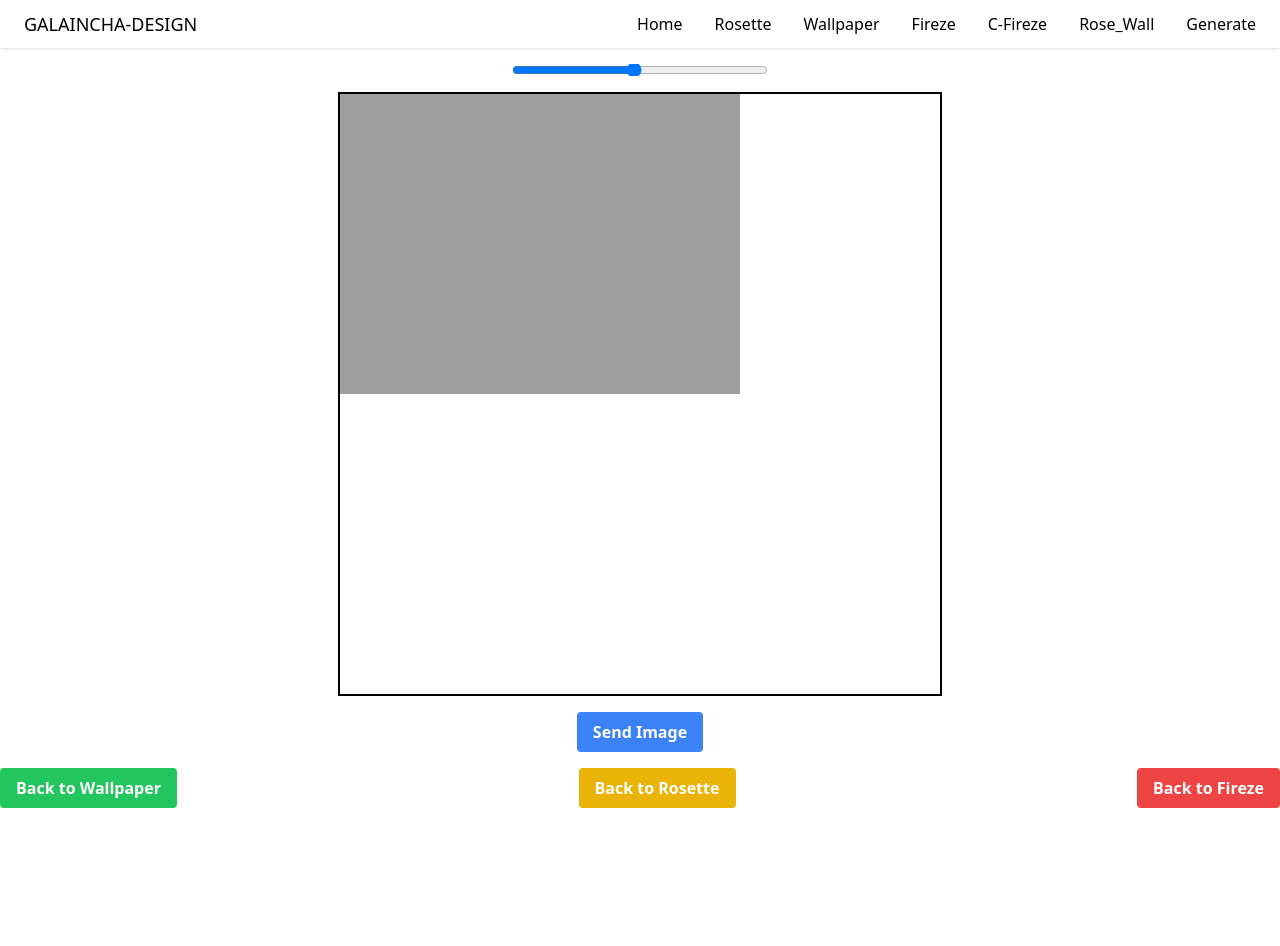
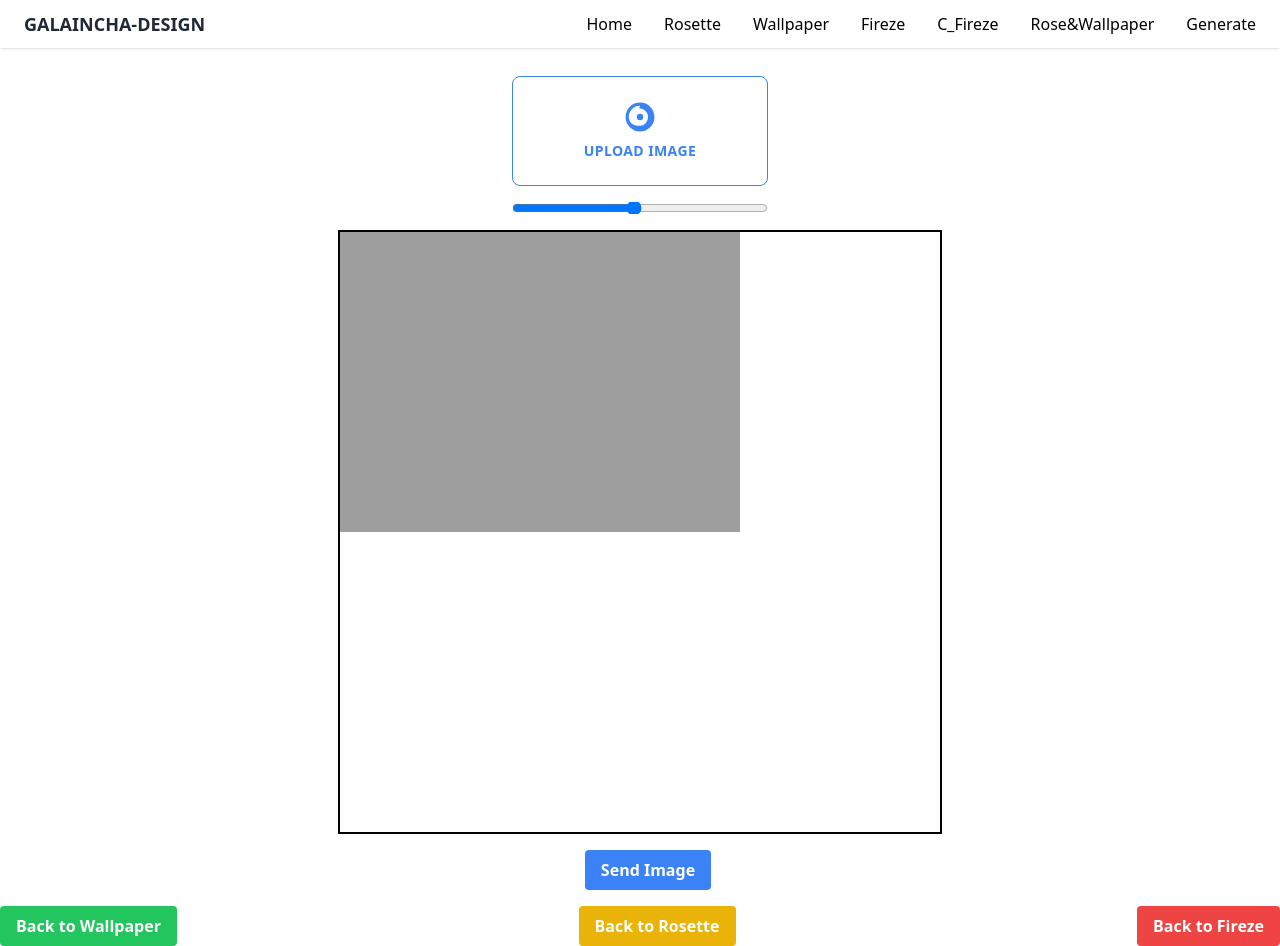
Before and after one commit to surajniroula789/rug-Frontend, a React (Vite) app: page /finale in a window 1280 px wide. Before the commit the page ends 808 px from the top, so only its background shows below. Built offline with nearby package versions, Linux system fonts and the light colour scheme.

Commit message:
bye bye major project

```diff
--- a/package.json
+++ b/package.json
@@ -11,6 +11,7 @@
   },
   "dependencies": {
     "@types/react-router-dom": "^5.3.3",
+    "jszip": "^3.10.1",
     "konva": "^9.3.1",
     "react": "^18.2.0",
     "react-dom": "^18.2.0",
--- a/src/components/Final_Generate.jsx
+++ b/src/components/Final_Generate.jsx
@@ -2,12 +2,14 @@ import React, { useEffect, useRef, useState } from "react";
 import { useNavigate } from "react-router-dom";
 import Header from "./Header";
 import "../App.css";
+import JSZip from "jszip";
 
 const backendUrl = "http://localhost:8000/send_here/";
 
 const MergeImages = () => {
   const navigate = useNavigate();
   const canvasRef = useRef(null);
+  const fileInputRef = useRef(null);
   const [dragging, setDragging] = useState(false);
   const [dragStartX, setDragStartX] = useState(0);
   const [dragStartY, setDragStartY] = useState(0);
@@ -15,14 +17,15 @@ const MergeImages = () => {
   const [dragOffsetY, setDragOffsetY] = useState(0);
   const [combinedScaleFactor, setCombinedScaleFactor] = useState(1);
   const [sentImages, setSentImages] = useState([]);
-  const [selectedImageIndex, setSelectedImageIndex] = useState(null); // Track selected image index
-  const [imagesGenerated, setImagesGenerated] = useState(false); // Track if images have been generated
+  const [selectedImageIndex, setSelectedImageIndex] = useState(null);
+  const [imagesGenerated, setImagesGenerated] = useState(false);
+  const [downloadingZip, setDownloadingZip] = useState(false);
 
   useEffect(() => {
     const canvas = canvasRef.current;
     const context = canvas.getContext("2d");
 
-    // Get image data from FinalCanvas
+    //  image from FinalCanvas
     const finalCanvasData = localStorage.getItem("combinedImage");
     const finalCanvasImage = new Image();
     finalCanvasImage.onload = () => {
@@ -36,7 +39,7 @@ const MergeImages = () => {
     };
     finalCanvasImage.src = finalCanvasData;
 
-    // Get image data from FirezeImage
+    //  image from FirezeImage
     const firezeCanvasData = localStorage.getItem("FirezeImage");
     const firezeCanvasImage = new Image();
     firezeCanvasImage.onload = () => {
@@ -70,7 +73,7 @@ const MergeImages = () => {
     const context = canvas.getContext("2d");
     context.clearRect(0, 0, canvas.width, canvas.height);
 
-    // Get image data from FinalCanvas
+    //  image data from FinalCanvas
     const finalCanvasData = localStorage.getItem("combinedImage");
     const finalCanvasImage = new Image();
     finalCanvasImage.onload = () => {
@@ -84,7 +87,7 @@ const MergeImages = () => {
     };
     finalCanvasImage.src = finalCanvasData;
 
-    // Get image data from FirezeImage
+    //  image data from FirezeImage
     const firezeCanvasData = localStorage.getItem("FirezeImage");
     const firezeCanvasImage = new Image();
     firezeCanvasImage.onload = () => {
@@ -123,14 +126,11 @@ const MergeImages = () => {
       });
 
       if (response.ok) {
-        // Handle successful response
         const responseData = await response.json();
         console.log("Image sent successfully \n", responseData.urls);
-        // Update state to display sent images
         setSentImages(responseData.urls);
-        setImagesGenerated(true); // Set imagesGenerated to true when images are received
+        setImagesGenerated(true);
       } else {
-        // Handle error response
         console.error("Error sending image");
       }
     } catch (error) {
@@ -139,18 +139,101 @@ const MergeImages = () => {
   };
 
   const handleImageClick = (index) => {
-    // Toggle selected image
     setSelectedImageIndex(index === selectedImageIndex ? null : index);
+  };
+
+  const handleFileUpload = (event) => {
+    const file = event.target.files[0];
+    if (file) {
+      const formData = new FormData();
+      formData.append("image", file);
+      uploadImage(formData);
+    }
+  };
+
+  const uploadImage = async (formData) => {
+    try {
+      const response = await fetch(backendUrl, {
+        method: "POST",
+        body: formData,
+      });
+
+      if (response.ok) {
+        const responseData = await response.json();
+        console.log("Image uploaded successfully \n", responseData.urls);
+        setSentImages(responseData.urls);
+        setImagesGenerated(true);
+      } else {
+        console.error("Error uploading image");
+      }
+    } catch (error) {
+      console.error("Error uploading image:", error);
+    }
   };
 
   const navigateTo = (path) => {
     navigate(path);
   };
 
+  const handleDownloadZip = () => {
+    setDownloadingZip(true);
+
+    const zip = new JSZip();
+    const promises = sentImages.map((imageUrl, index) => {
+      return fetch(imageUrl)
+        .then((response) => response.blob())
+        .then((blob) => {
+          zip.file(`image_${index + 1}.png`, blob);
+        })
+        .catch((error) => console.error("Error fetching image:", error));
+    });
+
+    Promise.all(promises).then(() => {
+      zip.generateAsync({ type: "blob" }).then((content) => {
+        const url = window.URL.createObjectURL(content);
+        const a = document.createElement("a");
+        a.href = url;
+        a.download = "images.zip";
+        a.click();
+        setDownloadingZip(false);
+      });
+    });
+  };
+
   return (
     <>
       <Header />
       <div className="flex flex-col items-center">
+        <div className="flex items-center justify-center w-full mt-7 ">
+          <label className="w-64 flex flex-col items-center px-4 py-6 bg-white text-blue-500 rounded-lg tracking-wide uppercase border border-blue-500 cursor-pointer hover:bg-blue-500 hover:text-white">
+            <svg
+              className="w-8 h-8"
+              fill="currentColor"
+              xmlns="http://www.w3.org/2000/svg"
+              viewBox="0 0 20 20"
+            >
+              <path
+                fillRule="evenodd"
+                d="M10 12a2 2 0 100-4 2 2 0 000 4z"
+                clipRule="evenodd"
+              ></path>
+              <path
+                fillRule="evenodd"
+                d="M10 3a7 7 0 00-7 7c0 3.038 2.462 5.5 5.5 5.5h2A5.5 5.5 0 0015 10a5.5 5.5 0 00-5.5-5.5zm0-2a9 9 0 100 18 9 9 0 000-18zM9 9h2v2H9V9z"
+                clipRule="evenodd"
+              ></path>
+            </svg>
+            <span className="mt-2 text-sm font-semibold">Upload Image</span>
+            <input
+              type="file"
+              accept="image/*"
+              ref={fileInputRef}
+              style={{ display: "none" }}
+              onChange={handleFileUpload}
+            />
+          </label>
+        </div>
+
         <div className="flex justify-center mt-4">
           <input
             type="range"
@@ -175,10 +258,19 @@ const MergeImages = () => {
         <div className="mt-4">
           <button
             onClick={handleSend}
-            className="bg-blue-500 hover:bg-blue-700 text-white font-bold py-2 px-4 rounded"
+            className="ml-4 bg-blue-500 hover:bg-blue-700 text-white font-bold py-2 px-4 rounded"
           >
             Send Image
           </button>
+          {imagesGenerated && (
+            <button
+              onClick={handleDownloadZip}
+              className="ml-4 bg-green-500 hover:bg-green-700 text-white font-bold py-2 px-4 rounded"
+              disabled={downloadingZip}
+            >
+              {downloadingZip ? "Downloading..." : "Download Zip"}
+            </button>
+          )}
         </div>
         {imagesGenerated && (
           <>
@@ -186,7 +278,6 @@ const MergeImages = () => {
               Generated Images
             </h2>
             <div className="flex flex-wrap justify-center mt-4">
-              {/* Display sent images */}
               {sentImages.map((imageUrl, index) => (
                 <img
                   key={index}
--- a/src/components/Fireze.jsx
+++ b/src/components/Fireze.jsx
@@ -275,9 +275,9 @@ const FriezeSymmetry = ({ onSend }) => {
 
   function doResize() {
     var rect = document.getElementById("frieze").getBoundingClientRect();
-    // canvasRef.current.width = rect.width;
-    canvasRef.current.width = 600;
-    canvasRef.current.height = 75;
+    canvasRef.current.width = rect.width;
+    // canvasRef.current.width = 900;
+    canvasRef.current.height = 50;
     OcanvasRef.current.width = canvasRef.current.width;
     OcanvasRef.current.height = canvasRef.current.height;
     drawAll();
--- a/src/components/Header.jsx
+++ b/src/components/Header.jsx
@@ -1,131 +1,40 @@
 import React from "react";
 import { Link, NavLink } from "react-router-dom";
-import logo from "../assets/images/logo.jpg";
 
 const Header = () => {
   return (
-    <header className="shadow sticky z-50 top-0">
-      <nav className="bg-white border-gray-200 px-4 lg:px-6 py-2.5">
+    <header className="shadow sticky z-50 top-0 bg-white">
+      <nav className="border-gray-200 px-4 lg:px-6 py-2.5">
         <div className="flex flex-wrap justify-between items-center mx-auto max-w-screen-xl">
           <Link to="/" className="flex items-center">
-            <h1 className="pr-3 text-lg uppercase">Galaincha-Design </h1>
+            <h1 className="pr-3 text-lg uppercase text-gray-800 font-semibold">
+              Galaincha-Design
+            </h1>
           </Link>
           <div
             className="hidden justify-between items-center w-full lg:flex lg:w-auto lg:order-1"
             id="mobile-menu-2"
           >
             <ul className="flex flex-col mt-4 font-medium lg:flex-row lg:space-x-8 lg:mt-0">
-              <li>
-                <NavLink
-                  to="/home"
-                  className={() =>
-                    `block py-2 pr-4 pl-3 duration-200 border-b border-gray-100 hover:bg-gray-50 lg:hover:bg-transparent lg:border-0 hover:text-orange-700 lg:p-0`
-                  }
-                >
-                  Home
-                </NavLink>
-              </li>
-              <li>
-                <NavLink
-                  to="/rosette"
-                  className={() =>
-                    `block py-2 pr-4 pl-3 duration-200 border-b border-gray-100 hover:bg-gray-50 lg:hover:bg-transparent lg:border-0 hover:text-orange-700 lg:p-0`
-                  }
-                >
-                  Rosette
-                </NavLink>
-              </li>
-
-              <li>
-                <NavLink
-                  to="/wallpaper"
-                  className={() =>
-                    `block py-2 pr-4 pl-3 duration-200 border-b border-gray-100 hover:bg-gray-50 lg:hover:bg-transparent lg:border-0 hover:text-orange-700 lg:p-0`
-                  }
-                >
-                  Wallpaper
-                </NavLink>
-              </li>
-              <li>
-                <NavLink
-                  to="/fireze"
-                  className={() =>
-                    `block py-2 pr-4 pl-3 duration-200 border-b border-gray-100 hover:bg-gray-50 lg:hover:bg-transparent lg:border-0 hover:text-orange-700 lg:p-0`
-                  }
-                >
-                  Fireze
-                </NavLink>
-              </li>
-              {/* <li>
-                <NavLink
-                  to="/canvas"
-                  className={() =>
-                    `block py-2 pr-4 pl-3 duration-200 border-b border-gray-100 hover:bg-gray-50 lg:hover:bg-transparent lg:border-0 hover:text-orange-700 lg:p-0`
-                  }
-                >
-                  Canvas
-                </NavLink>
-              </li> */}
-              {/* <li>
-                <NavLink
-                  to="/c-rosette"
-                  className={() =>
-                    `block py-2 pr-4 pl-3 duration-200 border-b border-gray-100 hover:bg-gray-50 lg:hover:bg-transparent lg:border-0 hover:text-orange-700 lg:p-0`
-                  }
-                >
-                  C-Rosette
-                </NavLink>
-              </li> */}
-              {/* <li>
-                <NavLink
-                  to="/c-wall"
-                  className={() =>
-                    `block py-2 pr-4 pl-3 duration-200 border-b border-gray-100 hover:bg-gray-50 lg:hover:bg-transparent lg:border-0 hover:text-orange-700 lg:p-0`
-                  }
-                >
-                  C-wallpaper
-                </NavLink>
-              </li> */}
-              <li>
-                <NavLink
-                  to="/c-fireze"
-                  className={() =>
-                    `block py-2 pr-4 pl-3 duration-200 border-b border-gray-100 hover:bg-gray-50 lg:hover:bg-transparent lg:border-0 hover:text-orange-700 lg:p-0`
-                  }
-                >
-                  C-Fireze
-                </NavLink>
-              </li>
-              <li>
-                <NavLink
-                  to="/combined"
-                  className={() =>
-                    `block py-2 pr-4 pl-3 duration-200 border-b border-gray-100 hover:bg-gray-50 lg:hover:bg-transparent lg:border-0 hover:text-orange-700 lg:p-0`
-                  }
-                >
-                  Rose_Wall
-                </NavLink>
-              </li>
-              {/* <li>
-                <NavLink
-                  to="/final"
-                  className={() =>
-                    `block py-2 pr-4 pl-3 duration-200 border-b border-gray-100 hover:bg-gray-50 lg:hover:bg-transparent lg:border-0 hover:text-orange-700 lg:p-0`
-                  }
-                >
-                  F_Rose&Wall
-                </NavLink>
-              </li> */}
-              <li>
-                <NavLink
-                  to="/finale"
-                  className={() =>
-                    `block py-2 pr-4 pl-3 duration-200 border-b border-gray-100 hover:bg-gray-50 lg:hover:bg-transparent lg:border-0 hover:text-orange-700 lg:p-0`
-                  }
-                >
-                  Generate
-                </NavLink>
-              </li>
+              {[
+                { to: "/home", label: "Home" },
+                { to: "/rosette", label: "Rosette" },
+                { to: "/wallpaper", label: "Wallpaper" },
+                { to: "/fireze", label: "Fireze" },
+                { to: "/c-fireze", label: "C_Fireze" },
+                { to: "/combined", label: "Rose&Wallpaper" },
+                { to: "/finale", label: "Generate" },
+              ].map(({ to, label }) => (
+                <li key={to}>
+                  <NavLink
+                    to={to}
+                    className="block py-2 pr-4 pl-3 duration-200 border-b border-transparent hover:border-orange-500 lg:border-0 lg:p-0 lg:hover:bg-orange-50 lg:hover:text-orange-700"
+                    activeClassName="lg:bg-orange-50 lg:text-orange-700"
+                  >
+                    {label}
+                  </NavLink>
+                </li>
+              ))}
             </ul>
           </div>
         </div>
```
Also changed, not shown: 1 other file (tests, documents, lock files or other folders).
